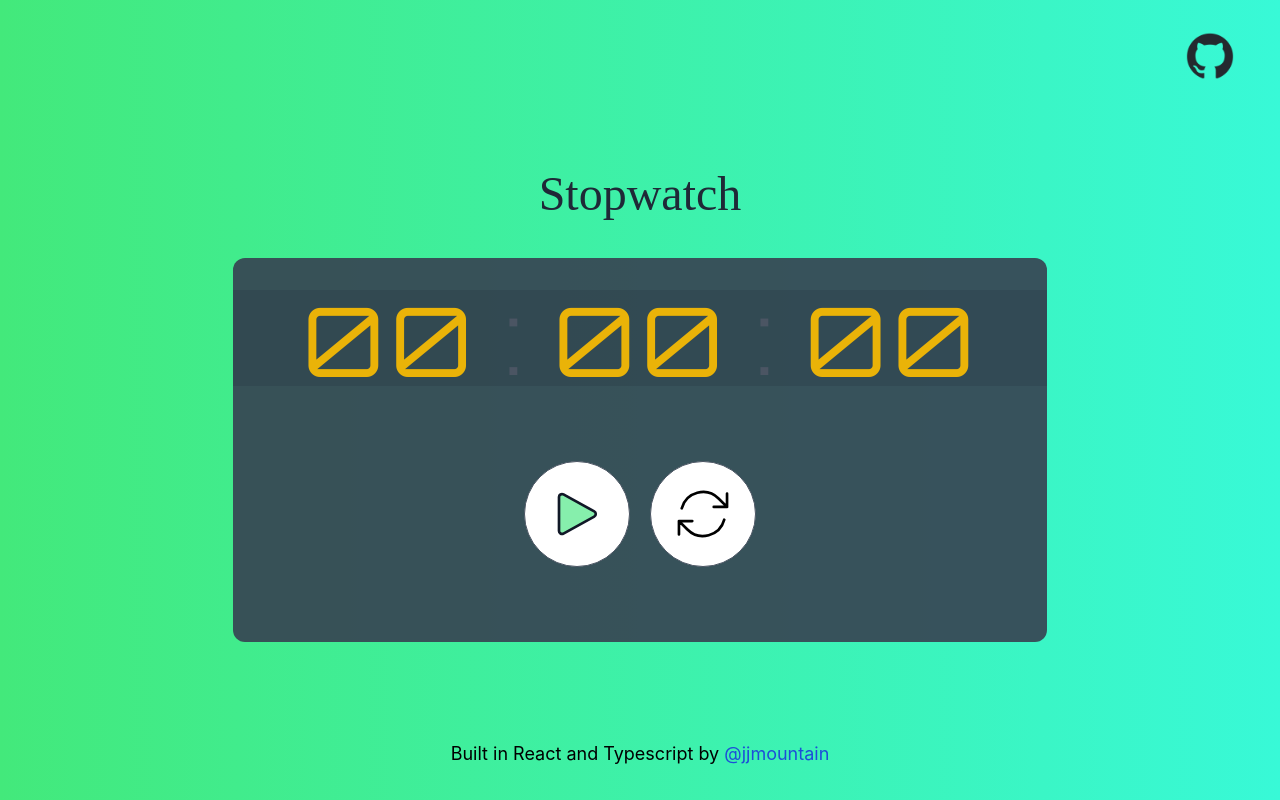
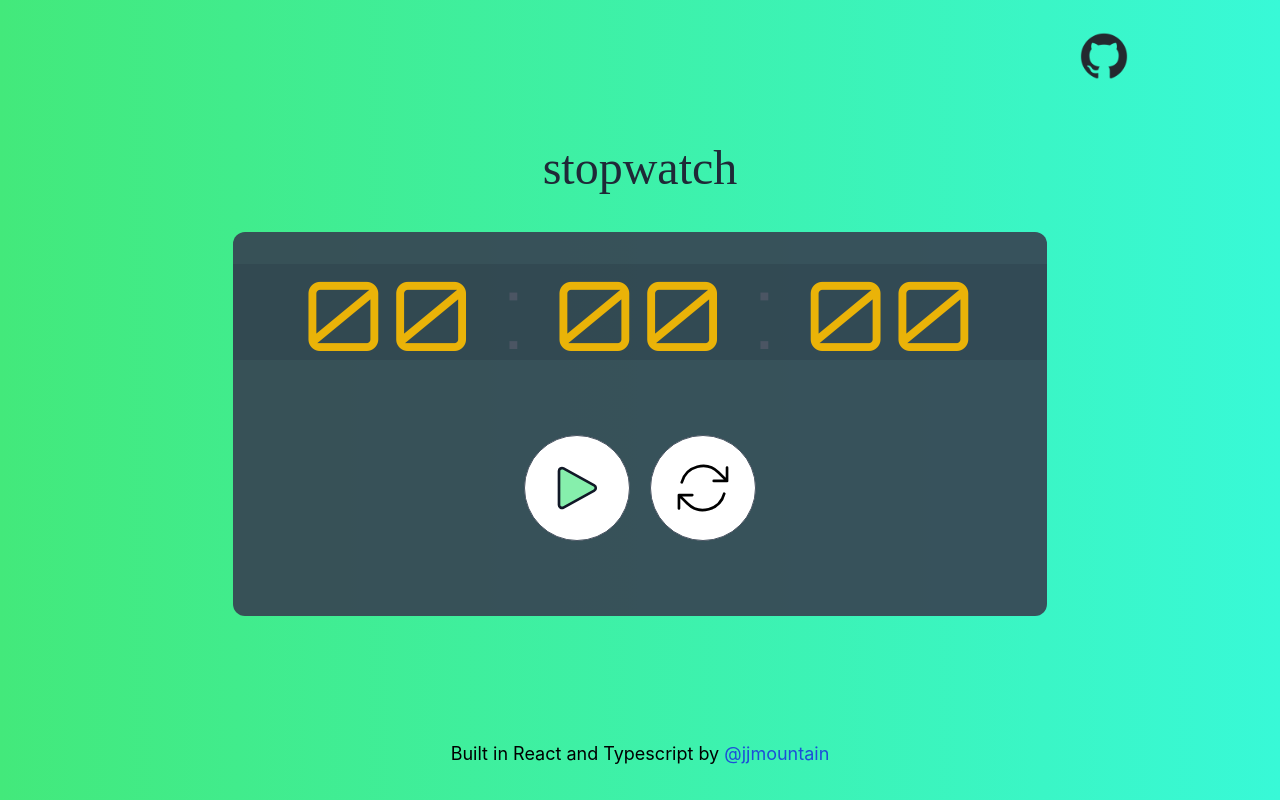
Before and after one commit to jjmountain/teacher-tools, a React (Create React App) app: page / in a window 1280 px wide. Built offline with nearby package versions, Linux system fonts and the light colour scheme; a web font is replaced by a local one.

Commit message:
reposition timer

```diff
--- a/public/index.html
+++ b/public/index.html
@@ -24,7 +24,7 @@
       work correctly both with client-side routing and a non-root public URL.
       Learn how to configure a non-root public URL by running `npm run build`.
     -->
-    <title>React App</title>
+    <title>Teacher's Tools</title>
   </head>
   <body>
     <noscript>You need to enable JavaScript to run this app.</noscript>
--- a/src/App.tsx
+++ b/src/App.tsx
@@ -124,6 +124,7 @@ const App = () => {
   return (
     <div className="h-screen background">
       <div className="mx-auto h-screen max-w-7xl px-4 sm:px-6 lg:px-8 py-8 flex flex-col justify-between items-center">
+        <div>
           <div className="flex w-full flex-row justify-end mr-7">
             <a
               href="https://github.com/jjmountain/teachers-timer"
@@ -134,9 +135,9 @@ const App = () => {
               <img className="h-12 w-12" src={GithubLogo} alt="" />
             </a>
           </div>
-        <div className="flex justify-center flex-col items-center">
+          <div className="mt-8 flex justify-center flex-col items-center">
             <div className="title text-5xl mt-8 text-gray-800 text-center">
-            Stopwatch
+              stopwatch
             </div>
             <div className="flex flex-col my-10 h-96 w-10/12 bg-gray-700/90 rounded-xl">
               <Display
@@ -145,6 +146,7 @@ const App = () => {
                 hours={formatHours(state.seconds)}
               />
               <Controls state={state} dispatch={dispatch} />
+            </div>
           </div>
         </div>
         <div className="text-lg">
```
Lines whose indentation alone changed are shown as unchanged.
